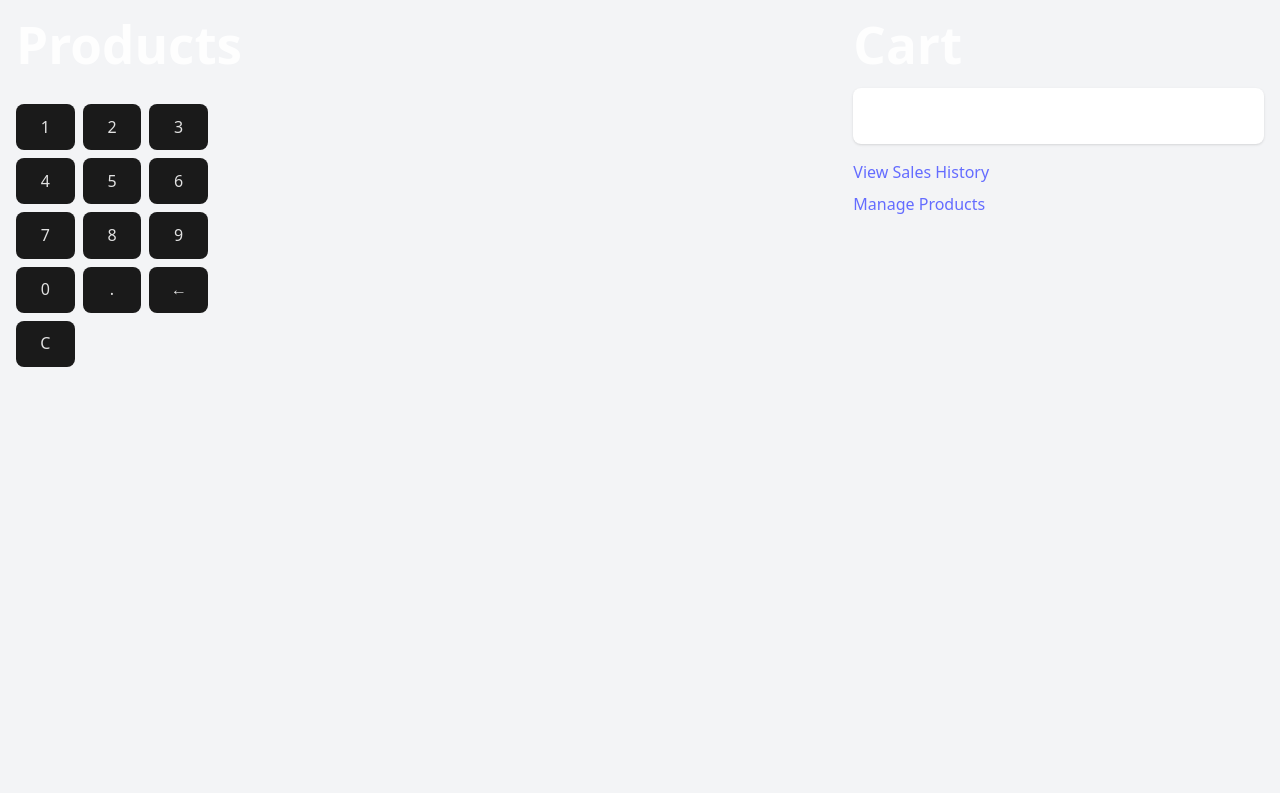
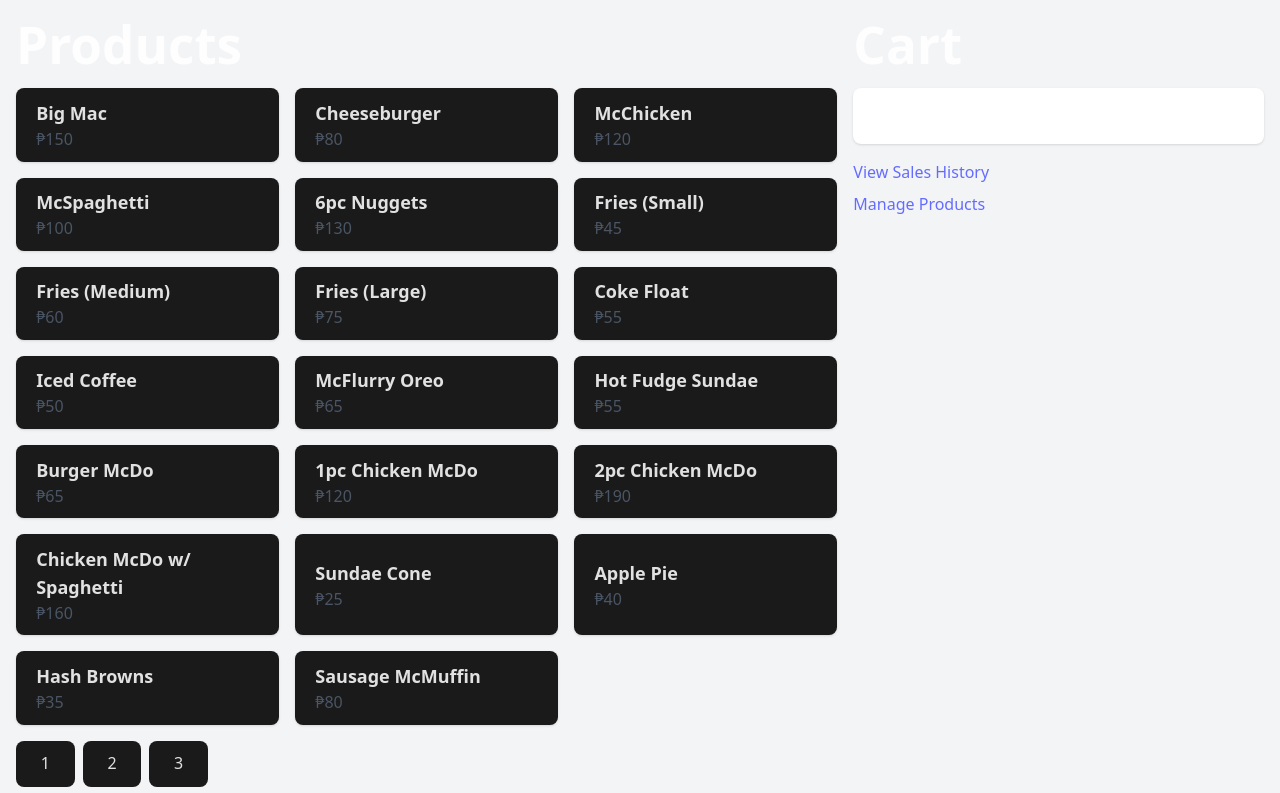
Before and after one commit to MaverickSeneris/offline-pos, a React (Vite) app: page / in a window 1280 px wide. Shown: the top 793 px of the page. Built offline with nearby package versions, Linux system fonts and the light colour scheme.

Commit message:
✨ Add numpad input, seed product list, and persist user-defined products via localStorage

```diff
--- a/src/components/ProductList.tsx
+++ b/src/components/ProductList.tsx
@@ -1,6 +1,8 @@
 import { useEffect, useState } from "react";
-import type { Product } from "../data/products";
+import { products as seedProducts, type Product } from "../data/products";
 import Numpad from "../components/NumPad";
+
+const PRODUCTS_KEY = "vendure_products";
 
 type Props = {
   onAddToCart: (product: Product) => void;
@@ -8,8 +10,7 @@
 };
 
 export default function ProductList({ onAddToCart, setCashPaid }: Props) {
-  const [products, setProducts] = useState<Product[]>([]);
-  // const [price, setPrice] = useState("");
+  const [productList, setProductList] = useState<Product[]>([]); // ✅ renamed to avoid conflict
 
   const handleNumpadInput = (value: string) => {
     setCashPaid((prev) => {
@@ -20,14 +21,20 @@
   };
 
   useEffect(() => {
-    const stored = localStorage.getItem("vendure_products");
-    if (stored) setProducts(JSON.parse(stored));
+    const stored = localStorage.getItem(PRODUCTS_KEY);
+    if (stored) {
+      setProductList(JSON.parse(stored));
+    } else {
+      // First-time visit: use seed and persist it
+      setProductList(seedProducts);
+      localStorage.setItem(PRODUCTS_KEY, JSON.stringify(seedProducts));
+    }
   }, []);
 
   return (
     <div>
       <div className="grid grid-cols-2 md:grid-cols-3 gap-4">
-        {products.map((product) => (
+        {productList.map((product) => (
           <button
             key={product.id}
             onClick={() => onAddToCart(product)}
--- a/src/data/products.ts
+++ b/src/data/products.ts
@@ -5,10 +5,24 @@
 };
 
 export const products: Product[] = [
-  { id: 1, name: "Coke 1L", price: 35 },
-  { id: 2, name: "Piattos", price: 20 },
-  { id: 3, name: "Pancit Canton", price: 15 },
-  { id: 4, name: "Bear Brand", price: 10 },
-  { id: 5, name: "SkyFlakes", price: 8 },
-  { id: 6, name: "San Mig Coffee", price: 12 },
+  { id: 1, name: "Big Mac", price: 150 },
+  { id: 2, name: "Cheeseburger", price: 80 },
+  { id: 3, name: "McChicken", price: 120 },
+  { id: 4, name: "McSpaghetti", price: 100 },
+  { id: 5, name: "6pc Nuggets", price: 130 },
+  { id: 6, name: "Fries (Small)", price: 45 },
+  { id: 7, name: "Fries (Medium)", price: 60 },
+  { id: 8, name: "Fries (Large)", price: 75 },
+  { id: 9, name: "Coke Float", price: 55 },
+  { id: 10, name: "Iced Coffee", price: 50 },
+  { id: 11, name: "McFlurry Oreo", price: 65 },
+  { id: 12, name: "Hot Fudge Sundae", price: 55 },
+  { id: 13, name: "Burger McDo", price: 65 },
+  { id: 14, name: "1pc Chicken McDo", price: 120 },
+  { id: 15, name: "2pc Chicken McDo", price: 190 },
+  { id: 16, name: "Chicken McDo w/ Spaghetti", price: 160 },
+  { id: 17, name: "Sundae Cone", price: 25 },
+  { id: 18, name: "Apple Pie", price: 40 },
+  { id: 19, name: "Hash Browns", price: 35 },
+  { id: 20, name: "Sausage McMuffin", price: 80 },
 ];
--- a/src/pages/ProductManager.tsx
+++ b/src/pages/ProductManager.tsx
@@ -5,6 +5,8 @@
 
 export default function ProductManager() {
   const [products, setProducts] = useState<Product[]>([]);
+  const [loaded, setLoaded] = useState(false); // ✅ to avoid early overwrite
+
   const [name, setName] = useState("");
   const [price, setPrice] = useState("");
 
@@ -12,14 +14,26 @@
   const [editName, setEditName] = useState("");
   const [editPrice, setEditPrice] = useState("");
 
+  // ✅ Load products from localStorage once
   useEffect(() => {
     const stored = localStorage.getItem(PRODUCTS_KEY);
-    if (stored) setProducts(JSON.parse(stored));
+    if (stored) {
+      try {
+        const parsed = JSON.parse(stored);
+        setProducts(parsed);
+      } catch (err) {
+        console.error("Error parsing products:", err);
+      }
+    }
+    setLoaded(true); // 🧠 only after loading, set this true
   }, []);
 
+  // ✅ Save products *only after* initial load
   useEffect(() => {
-    localStorage.setItem(PRODUCTS_KEY, JSON.stringify(products));
-  }, [products]);
+    if (loaded) {
+      localStorage.setItem(PRODUCTS_KEY, JSON.stringify(products));
+    }
+  }, [products, loaded]);
 
   const handleAdd = () => {
     if (!name || !price) return;
```
